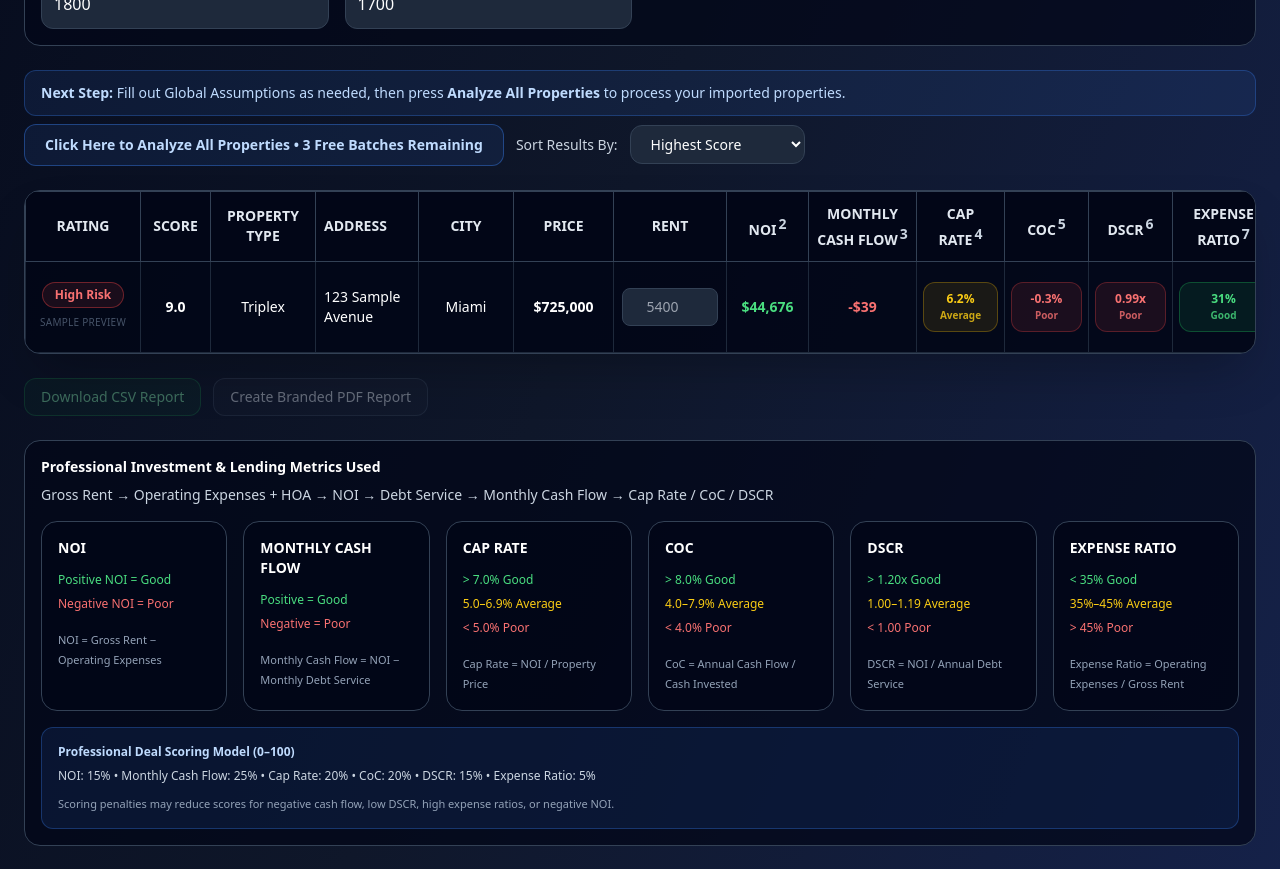
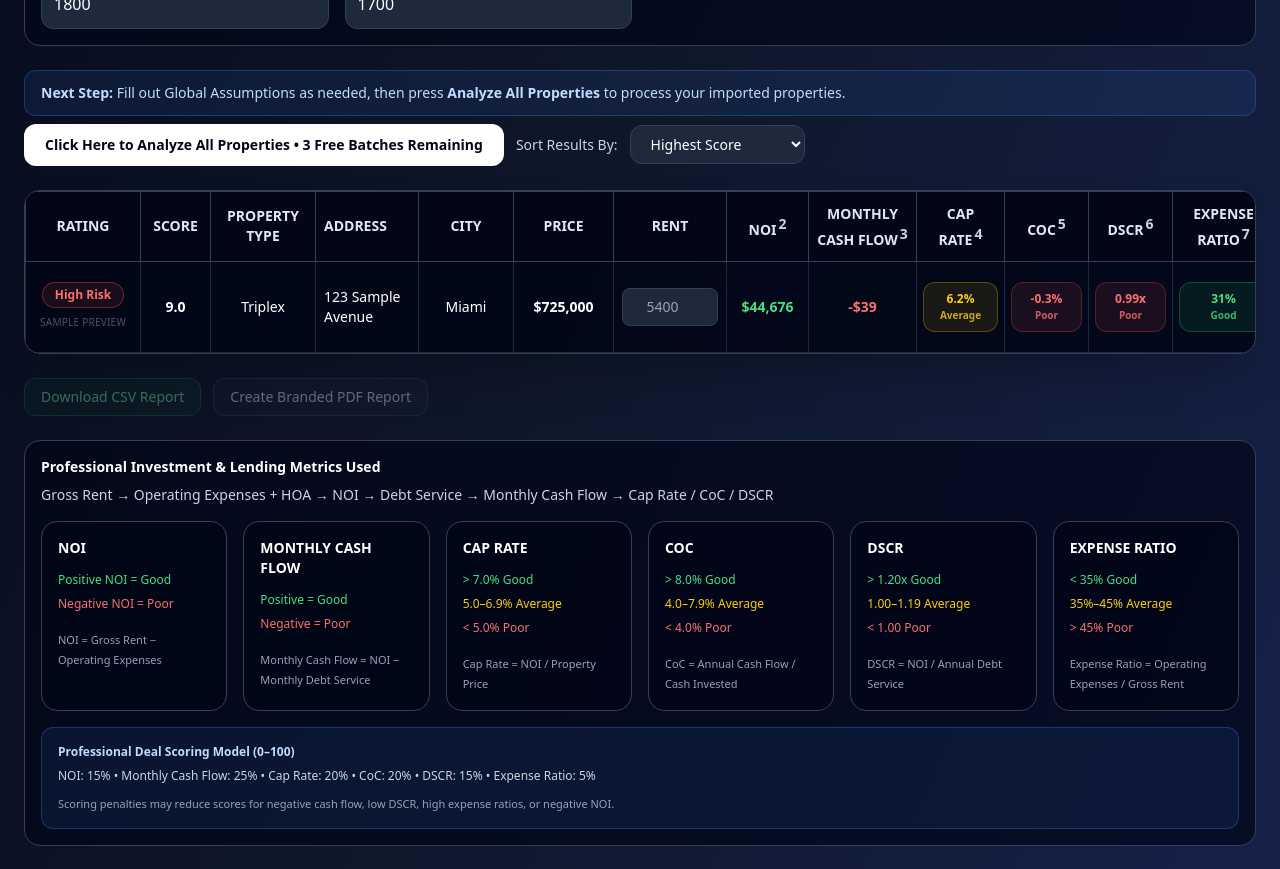
Before and after one commit to adrianr71/deal-analyzer, a React (Vite) app: page /agents in a window 1280 px wide. Shown: the part 1340-2209 px from the top of the page. Built offline with nearby package versions, Linux system fonts and the light colour scheme.

Commit message:
White analyze button

```diff
--- a/src/pages/AgentV2.jsx
+++ b/src/pages/AgentV2.jsx
@@ -359,7 +359,7 @@ function handlePrintSummary() {
         <AssumptionsPanel assumptions={assumptions} setAssumptions={handleAssumptionsChange} />
         {isPaid && <BrandingPanel branding={reportBranding} onChange={handleReportBrandingChange} />}
         <div className="mb-2 rounded-xl border border-blue-500/30 bg-blue-500/10 px-4 py-3 text-sm text-blue-200 print:hidden"><strong>Next Step:</strong> Fill out Global Assumptions as needed, then press <strong>Analyze All Properties</strong> to process your imported properties.</div>
-        <div className="mb-6 flex flex-wrap items-center gap-3 print:hidden"><button onClick={runFreeTrialBatch} disabled={isProcessing || batchAnalyzed} className={`rounded-xl px-5 py-2.5 text-sm font-semibold transition ${isProcessing || batchAnalyzed ? "cursor-not-allowed border border-slate-700 bg-slate-800 text-slate-500" : "border border-blue-500/40 bg-blue-500/10 text-blue-200 hover:bg-blue-500/20"}`}>{isProcessing ? "Analyzing Batch..." : batchAnalyzed ? "Batch Already Analyzed" : isPaid ? "Analyze All Properties" : `Click Here to Analyze All Properties • ${remainingTrials} Free Batches Remaining`}</button><div className="text-sm font-medium text-slate-300">Sort Results By:</div><select value={sortBy} onChange={(event) => setSortBy(event.target.value)} className="rounded-xl border border-slate-700 bg-slate-800 px-4 py-2 text-sm text-white"><option value="score">Highest Score</option><option value="cashFlow">Highest Cash Flow</option><option value="price">Lowest Price</option></select></div>
+        <div className="mb-6 flex flex-wrap items-center gap-3 print:hidden"><button onClick={runFreeTrialBatch} disabled={isProcessing || batchAnalyzed} className={`rounded-xl px-5 py-2.5 text-sm font-semibold transition ${isProcessing || batchAnalyzed ? "cursor-not-allowed border border-slate-700 bg-slate-800 text-slate-500" : "border border-white/70 bg-white text-slate-950 hover:bg-cyan-100"}`}>{isProcessing ? "Analyzing Batch..." : batchAnalyzed ? "Batch Already Analyzed" : isPaid ? "Analyze All Properties" : `Click Here to Analyze All Properties • ${remainingTrials} Free Batches Remaining`}</button><div className="text-sm font-medium text-slate-300">Sort Results By:</div><select value={sortBy} onChange={(event) => setSortBy(event.target.value)} className="rounded-xl border border-slate-700 bg-slate-800 px-4 py-2 text-sm text-white"><option value="score">Highest Score</option><option value="cashFlow">Highest Cash Flow</option><option value="price">Lowest Price</option></select></div>
 
         <div className="print-summary">
   <PrintSummary rows={sortedAnalyzedRows} assumptions={assumptions} />
```
